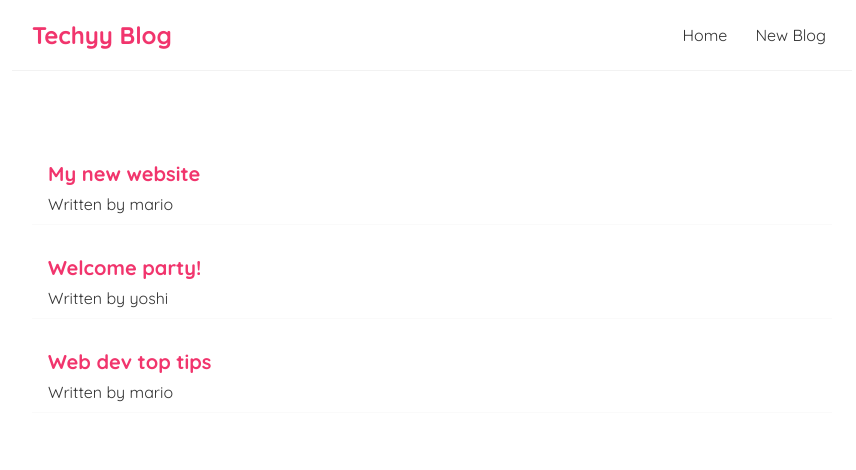
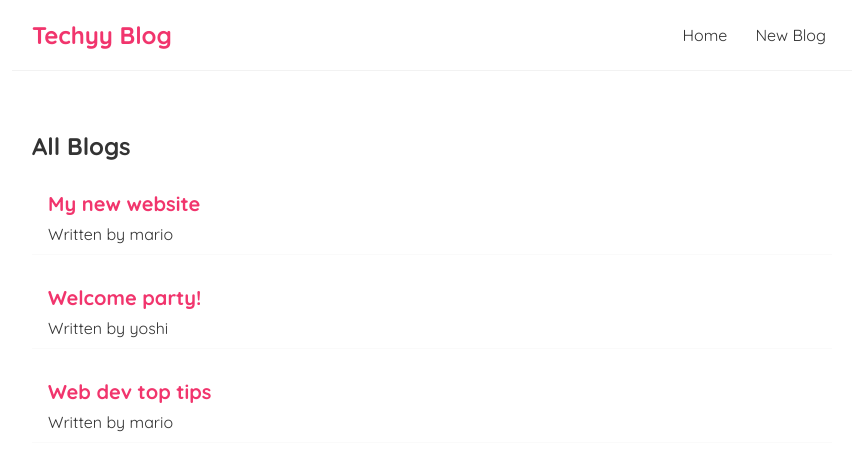
Before and after one commit to visshnnu-tejaa-98/blog-using-react, a React (Create React App) app: page /create in a window 1280 px wide. Shown: the top 470 px of the page, without its empty margins (208-1064 px from the left). Built offline with nearby package versions, Linux system fonts and the light colour scheme.

Commit message:
created seperated component for blog list

```diff
--- /dev/null
+++ b/src/components/BlogList.js
@@ -0,0 +1,15 @@
+const BlogList = ({ blogs, title }) => {
+	return (
+		<div className='blog-list'>
+			<h2 className='ml-5'>{title}</h2>
+			{blogs.map((blog) => (
+				<div className='blog-preview' key={blog.id}>
+					<h2>{blog.title}</h2>
+					<p>Written by {blog.author}</p>
+				</div>
+			))}
+		</div>
+	);
+};
+
+export default BlogList;
--- a/src/components/Home.js
+++ b/src/components/Home.js
@@ -1,4 +1,6 @@
 import React, { useState } from 'react';
+import BlogList from './BlogList';
+
 const Home = () => {
 	const [blogs, setBlogs] = useState([
 		{ title: 'My new website', body: 'lorem ipsum...', author: 'mario', id: 1 },
@@ -8,12 +10,7 @@
 	console.log(blogs);
 	return (
 		<div className='home'>
-			{blogs.map((blog) => (
-				<div className='blog-preview' key={blog.id}>
-					<h2>{blog.title}</h2>
-					<p>Written by {blog.author}</p>
-				</div>
-			))}
+			<BlogList blogs={blogs} title='All Blogs' />
 		</div>
 	);
 };
```
Also changed, not shown: 1 other file (tests, documents, lock files or other folders).
